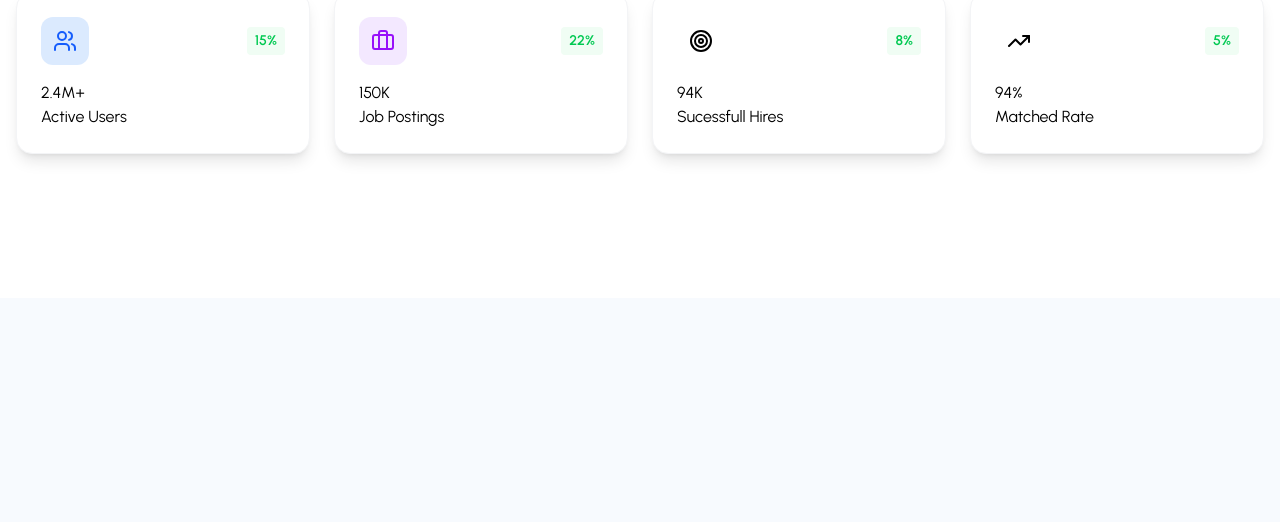
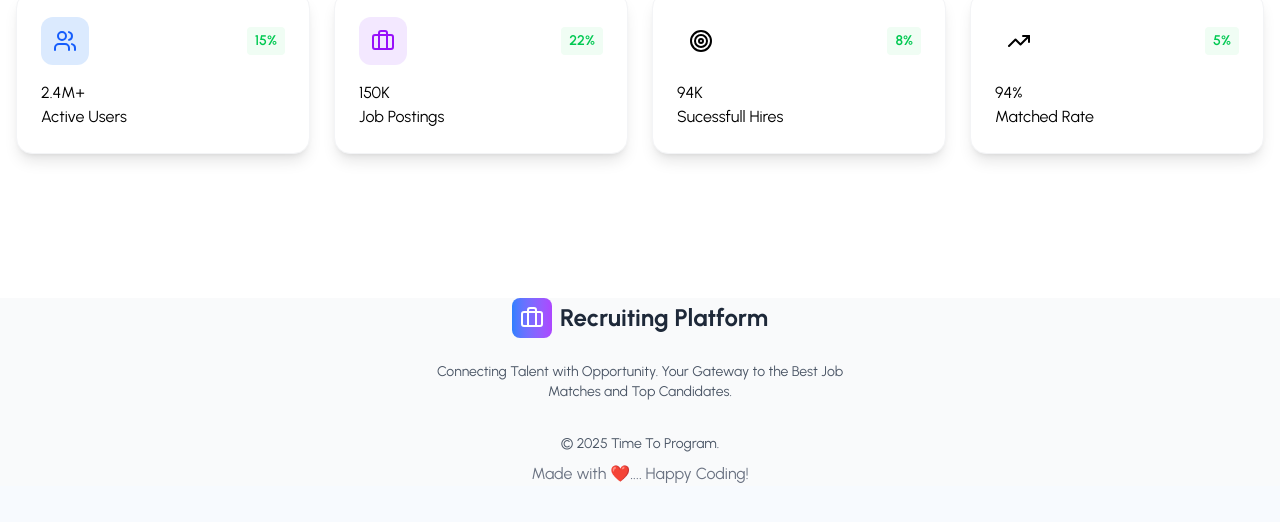
Before and after one commit to SamilMoret/Recruiting-Platform, a React (Vite) app in the folder client/: page / in a window 1280 px wide. Shown: the part 2156-2678 px from the top of the page. Built offline with nearby package versions, Linux system fonts and the light colour scheme.

Commit message:
added footer

```diff
--- a/client/src/pages/LandingPage/LandingPage.jsx
+++ b/client/src/pages/LandingPage/LandingPage.jsx
@@ -3,6 +3,7 @@ import Header from './components/Header'
 import Hero from './components/Hero'
 import Features from './components/Features'
 import Analytics from './components/Analytics'
+import Footer from './components/Footer'
 
 const LandingPage = () => {
   return (
@@ -11,6 +12,7 @@ const LandingPage = () => {
         <Hero />
         <Features />
         <Analytics />
+        <Footer />
       </div>
   )
 }
--- /dev/null
+++ b/client/src/pages/LandingPage/components/Footer.jsx
@@ -0,0 +1,40 @@
+import { Briefcase } from "lucide-react"
+
+const Footer = () => {
+  return (
+    <footer className="relative bg-gray-50 text-gray-900 overflow-y-hidden">
+        <div className="relative z-10 px-16">
+             <div className="max-w-6xl mx-auto">
+                {/* Main Footer Content */}
+                <div className="text-center space-y-8">
+                    {/* Logo/Brand */}
+                    <div className="space-y-4">
+                            <div className="flex items-center justify-center space-x-2 mb-6">
+                                <div className="w-10 h-10 bg-gradient-to-r from-blue-500 to-purple-500 rounded-lg flex items-center justify-center">
+                                <Briefcase  className="w-6 h-6 text-white"/>
+                                </div>
+                                <h3 className="text-2xl font-bold text-gray-800">Recruiting Platform</h3>
+                            </div>
+
+                            <p className={`text-sm text-gray-600 max-w-md mx-auto`}>
+                                Connecting Talent with Opportunity.
+                                 Your Gateway to the Best Job Matches and Top Candidates.
+                            </p>
+                    </div>
+                    {/* Copyright */}
+                    <div className="space-y-2">
+                        <p className={`text-sm text-gray-600 `}>
+                            &copy; {new Date().getFullYear()} Time To Program.
+                        </p>
+                        <p className={`text-sx text-gray-500 `}>
+                            Made with ❤️.... Happy Coding!
+                        </p>
+                    </div>
+                </div>
+            </div>
+        </div>
+    </footer>
+  )
+}
+
+export default Footer
```
